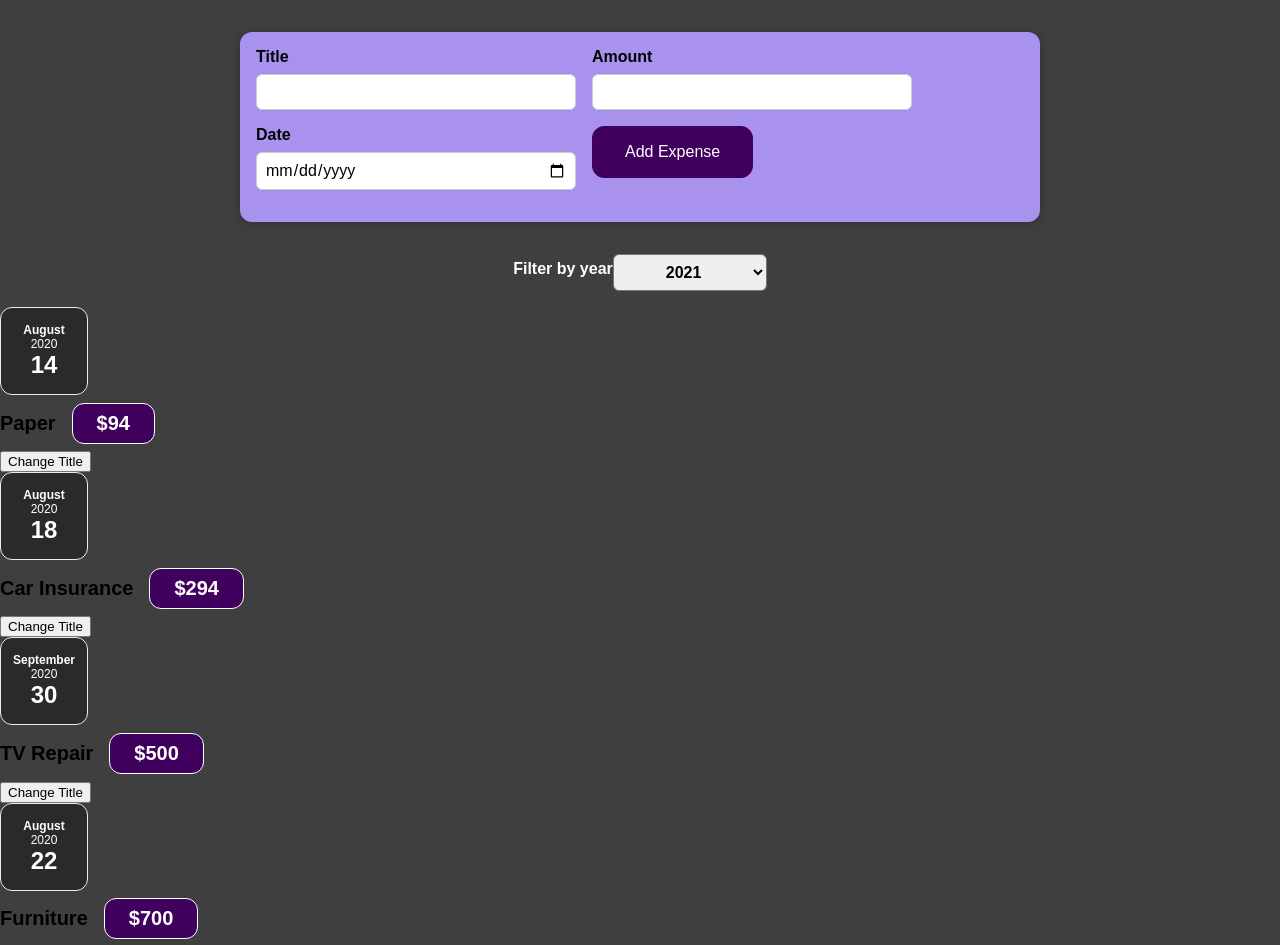
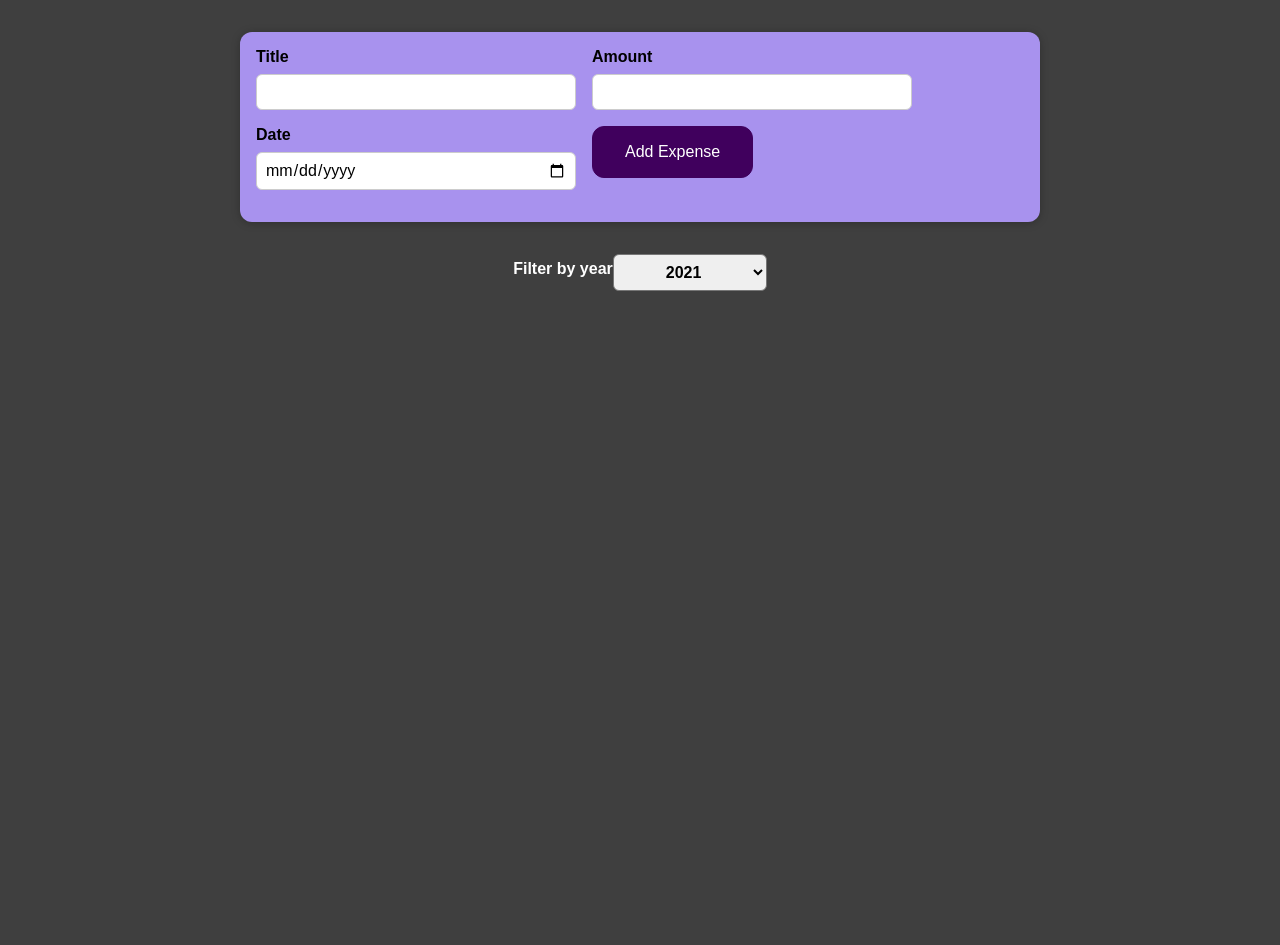
Before and after one commit to nyadav04/ReactJS_Trainig_Module, a React (Create React App) app in the folder React/react_course/: page / in a window 1280 px wide. Shown: the top 945 px of the page. After the commit the page ends 800 px from the top, so only its background shows below. Built offline with nearby package versions, Linux system fonts and the light colour scheme.

Commit message:
assignment 2

```diff
--- a/React/react_course/src/App.js
+++ b/React/react_course/src/App.js
@@ -1,4 +1,4 @@
-import React from 'react';
+import React,{useState,useEffect} from 'react';
 import NewExpense from './components/NewExpense/NewExpense';
 import Expenses from "./components/Expenses/Expenses";
 
@@ -32,16 +32,15 @@ const App = () => {
 
 
 ];
-
+const [expen,setExpen]=useState(expenses);
 const addExpenseHandler = expense => {
-  console.log('In app.js')
-  console.log(expense)
+  setExpen([...expen,expense]);
 }
 
   return (
     <div>
       <NewExpense onAddExpense={addExpenseHandler}/>
-      <Expenses items={expenses} />
+      <Expenses items={expen} />
     </div>
   );
 }
--- a/React/react_course/src/components/Expenses/Expenses.js
+++ b/React/react_course/src/components/Expenses/Expenses.js
@@ -1,4 +1,4 @@
-import React, {useState} from "react";
+import React, {useState,useEffect} from "react";
 
 import ExpenseItem from "./ExpenseItem";
 import './Expenses.css';
@@ -7,35 +7,34 @@ import ExpenseFilter from "./ExpenseFilter";
 
 const Expenses = (props) => {
     const [filteredYear, setFilteredYear] = useState('2021');
+const [exp,setExp]=useState([]);
 
     const filterChangeHandler = selectedYear => {
-        setFilteredYear(selectedYear)
+        setFilteredYear(selectedYear);
+
     }
+  useEffect(()=>{
+
+      console.log(filteredYear)
+
+      const filteredList=props.items.filter((f)=>f.date.getFullYear()==filteredYear);
+      console.log(filteredList)
+     setExp(filteredList)
+
+
+  },[filteredYear])
 
     return(
         <div>
             <Card className="expenses">
                 <ExpenseFilter selected={filteredYear} onChangeFilter={filterChangeHandler} />
-                <ExpenseItem
-                    title={props.items[0].title}
-                    amount={props.items[0].amount}
-                    date={props.items[0].date}>
-                    </ExpenseItem>
-                    <ExpenseItem
-                    title={props.items[1].title}
-                    amount={props.items[1].amount}
-                    date={props.items[1].date}>
-                    </ExpenseItem>
-                    <ExpenseItem
-                    title={props.items[2].title}
-                    amount={props.items[2].amount}
-                    date={props.items[2].date}>
-                    </ExpenseItem>
-                    <ExpenseItem
-                    title={props.items[3].title}
-                    amount={props.items[3].amount}
-                    date={props.items[3].date}>
-                </ExpenseItem>
+                {exp.map((i)=><ExpenseItem key={i.id}
+                    title={i.title}
+                    amount={i.amount}
+                    date={i.date}>
+                    </ExpenseItem>)}
+
+
             </Card>
         </div>
 
```
